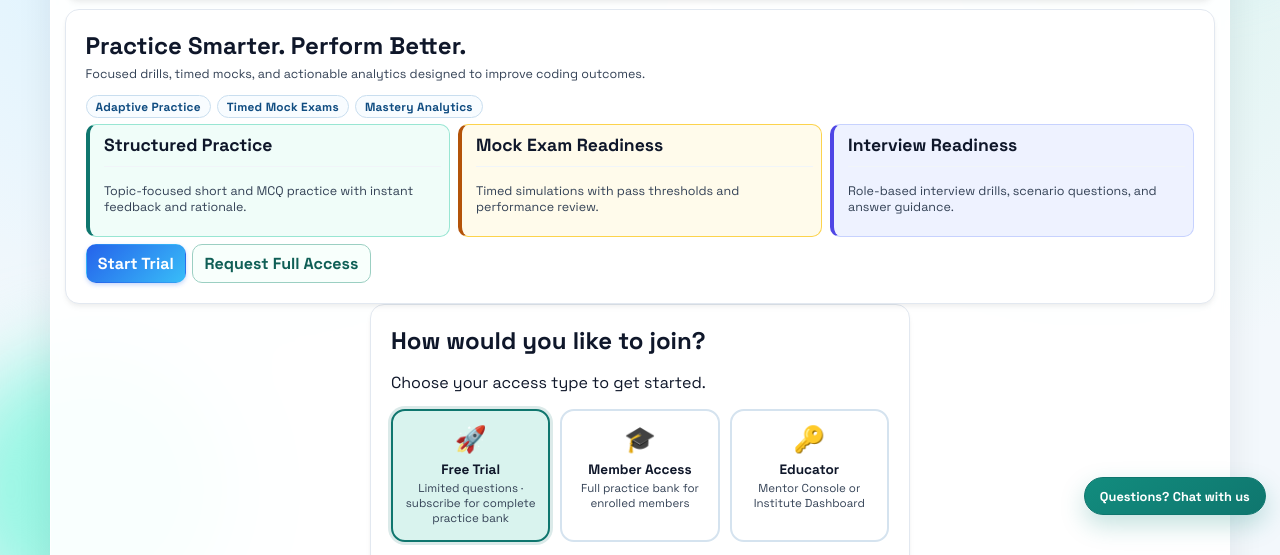
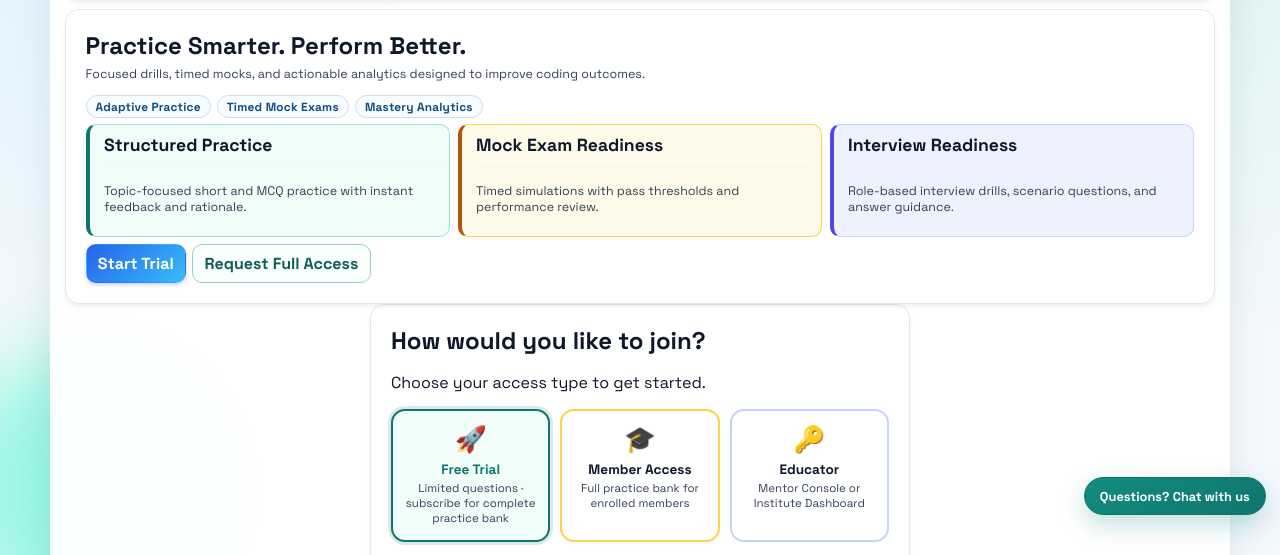
Before and after one commit to codingbuddy17-jpg/Medical-Coding-Practice-Tool, a website: page index.html in a window 1280 px wide. Shown: the part 271-826 px from the top of the page. Drawn offline with nearby package versions, Linux system fonts and the light colour scheme; no server answers; a script that the page names is missing.

Commit message:
Apply matching colour themes to role picker cards
Trial → teal, Member → amber, Educator → indigo.
Each card has its own border, hover, selected, and title colour —
consistent with the landing feature tile palette.

Co-Authored-By: Claude Sonnet 4.6 <noreply@anthropic.com>

```diff
--- a/index.html
+++ b/index.html
@@ -104,21 +104,21 @@
 
       <!-- Step 1: pick a role -->
       <div class="role-cards" id="roleCards">
-        <button class="role-card" type="button" data-role="trial">
+        <button class="role-card role-card--trial" type="button" data-role="trial">
           <span class="role-card-icon">&#128640;</span>
           <span class="role-card-body">
             <span class="role-card-title">Free Trial</span>
             <span class="role-card-sub">Limited questions &middot; subscribe for complete practice bank</span>
           </span>
         </button>
-        <button class="role-card" type="button" data-role="trainee">
+        <button class="role-card role-card--member" type="button" data-role="trainee">
           <span class="role-card-icon">&#127891;</span>
           <span class="role-card-body">
             <span class="role-card-title">Member Access</span>
             <span class="role-card-sub">Full practice bank for enrolled members</span>
           </span>
         </button>
-        <button class="role-card" type="button" data-role="trainer">
+        <button class="role-card role-card--educator" type="button" data-role="trainer">
           <span class="role-card-icon">&#128273;</span>
           <span class="role-card-body">
             <span class="role-card-title">Educator</span>
--- a/styles.css
+++ b/styles.css
@@ -2913,16 +2913,30 @@ code {
 }
 
 .role-card:hover {
-  border-color: var(--accent);
-  background: var(--accent-soft);
   transform: translateY(-1px);
 }
 
 .role-card.selected {
-  border-color: var(--accent);
-  background: var(--accent-soft);
   box-shadow: 0 0 0 3px rgba(15, 118, 110, 0.15);
 }
+
+/* Trial — teal */
+.role-card--trial { border-color: #99e6d3; }
+.role-card--trial:hover { border-color: #0f766e; background: #f0fdf9; }
+.role-card--trial.selected { border-color: #0f766e; background: #f0fdf9; box-shadow: 0 0 0 3px rgba(15,118,110,0.15); }
+.role-card--trial.selected .role-card-title { color: #0f766e; }
+
+/* Member — amber */
+.role-card--member { border-color: #fcd34d; }
+.role-card--member:hover { border-color: #b45309; background: #fffbeb; }
+.role-card--member.selected { border-color: #b45309; background: #fffbeb; box-shadow: 0 0 0 3px rgba(180,83,9,0.15); }
+.role-card--member.selected .role-card-title { color: #92400e; }
+
+/* Educator — indigo */
+.role-card--educator { border-color: #c7d2fe; }
+.role-card--educator:hover { border-color: #4f46e5; background: #eef2ff; }
+.role-card--educator.selected { border-color: #4f46e5; background: #eef2ff; box-shadow: 0 0 0 3px rgba(79,70,229,0.15); }
+.role-card--educator.selected .role-card-title { color: #4338ca; }
 
 .role-card-icon {
   font-size: 1.6rem;
```
